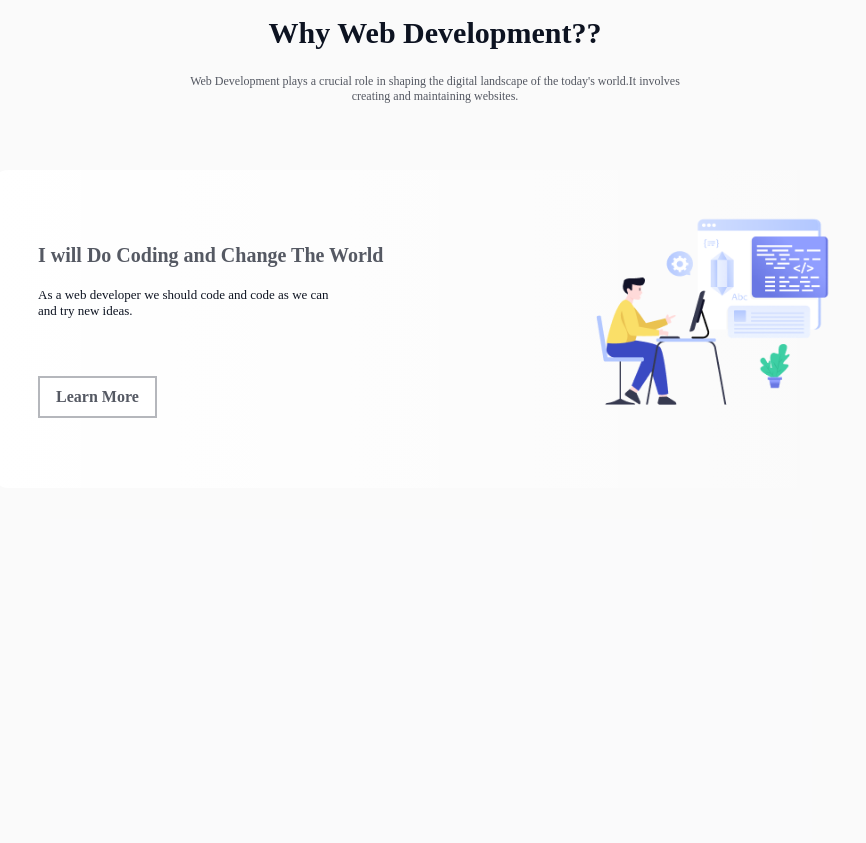
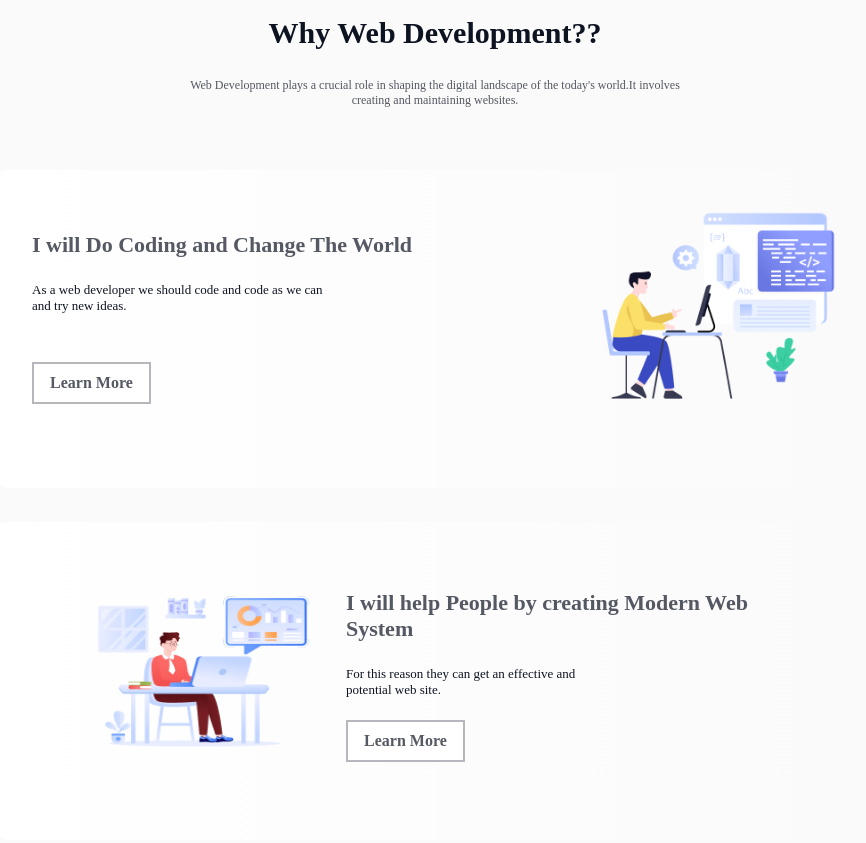
Before and after one commit to habib395/Assignment-One-PH, a plain HTML site: page index.html in a window 1280 px wide. Shown: the part 752-1595 px from the top of the page, without its empty margins (205-1071 px from the left). Drawn offline with Linux system fonts and the light colour scheme; a web font is replaced by a local one.

Commit message:
second pic successfully done

```diff
--- a/index.html
+++ b/index.html
@@ -45,6 +45,24 @@
                     <img src="assets/Layer_1.png" alt="">
                 </div>
             </div>
+            <!-- second pic section -->
+           <div class="exception">
+            <div class="pic-section-one">
+                <div class="pic-section-one-image">
+                    <img src="assets/Group 3.png" alt="">
+                </div>
+                <div class="pic-section-one-text">
+                    <div class="pic-section-one-only-text">
+                        <h3>I will help People by creating Modern Web System</h3>
+                        <p> For this reason they can get an effective and<br>potential web site.</p>
+                    </div>
+                    <div class="pic-section-one-only-button">
+                        <button>Learn More</button>
+                    </div>
+                </div>
+            </div>
+           </div>
+           <!-- third pic section -->
       </div>
      <!-- web development section end -->
 </body>
--- a/style.css
+++ b/style.css
@@ -37,7 +37,7 @@
     font-family: Azeret Mono;
     font-size: 35px;
     font-weight: bold;
-    margin-bottom: 20px;
+    margin-bottom: 24px;
 }
 .hero-section-content-text p{
     width: 852px;
@@ -76,7 +76,7 @@ font-family: Azeret Mono;
 font-size: 30px;
 font-weight: 800;
 text-align: center;
-margin-bottom: 24px;
+margin-bottom: 28px;
 }
 .web-development-section-content p{
     color: rgb(13, 19, 33);
@@ -90,27 +90,28 @@ margin-bottom: 24px;
     width: 894px;
     height: 318px;
     margin: 0 auto;
-    padding: 46px;
+    padding: 40px;
     display: flex;
     justify-content: space-between;
     border-radius: 16px;
     background: linear-gradient(90.00deg, rgb(255, 255, 255),rgba(255, 255, 255, 0) 100%);
+    margin-bottom: 34px;
 }
 .pic-section-one-text {
     width: 451px;
     height: 208px;
 }
 .pic-section-one-only-text{
-    width: 451px;
-    height: 132px;
-    margin-top: 28px;
+    width: 454px;
+    height: 130px;
+    margin-top: 22px;
 }
 .pic-section-one-only-text h3{
     color: rgba(13, 19, 33, 0.7);
     font-family: Azeret Mono;
-    font-size: 20px;
+    font-size: 22px;
     font-weight: 800;
-    margin-bottom: 20px;
+    margin-bottom: 24px;
 }
 .pic-section-one-only-text p{
     color: rgb(13, 19, 33);
@@ -131,4 +132,17 @@ border: 2px solid rgba(13, 19, 33, 0.3);
     width: 245px;
     height: 205px;
 }
+/* second pic section */
+.exception .pic-section-one{
+    width: 894px;
+    height: 318px;
+    margin: 0 auto;
+    padding: 46px;
+    display: flex;
+    justify-content: center;
+    gap: 20px;
+    border-radius: 16px;
+    background: linear-gradient(90.00deg, rgb(255, 255, 255),rgba(255, 255, 255, 0) 100%);
+    margin-bottom: 32px;
+}
 /* web development section end */
```
